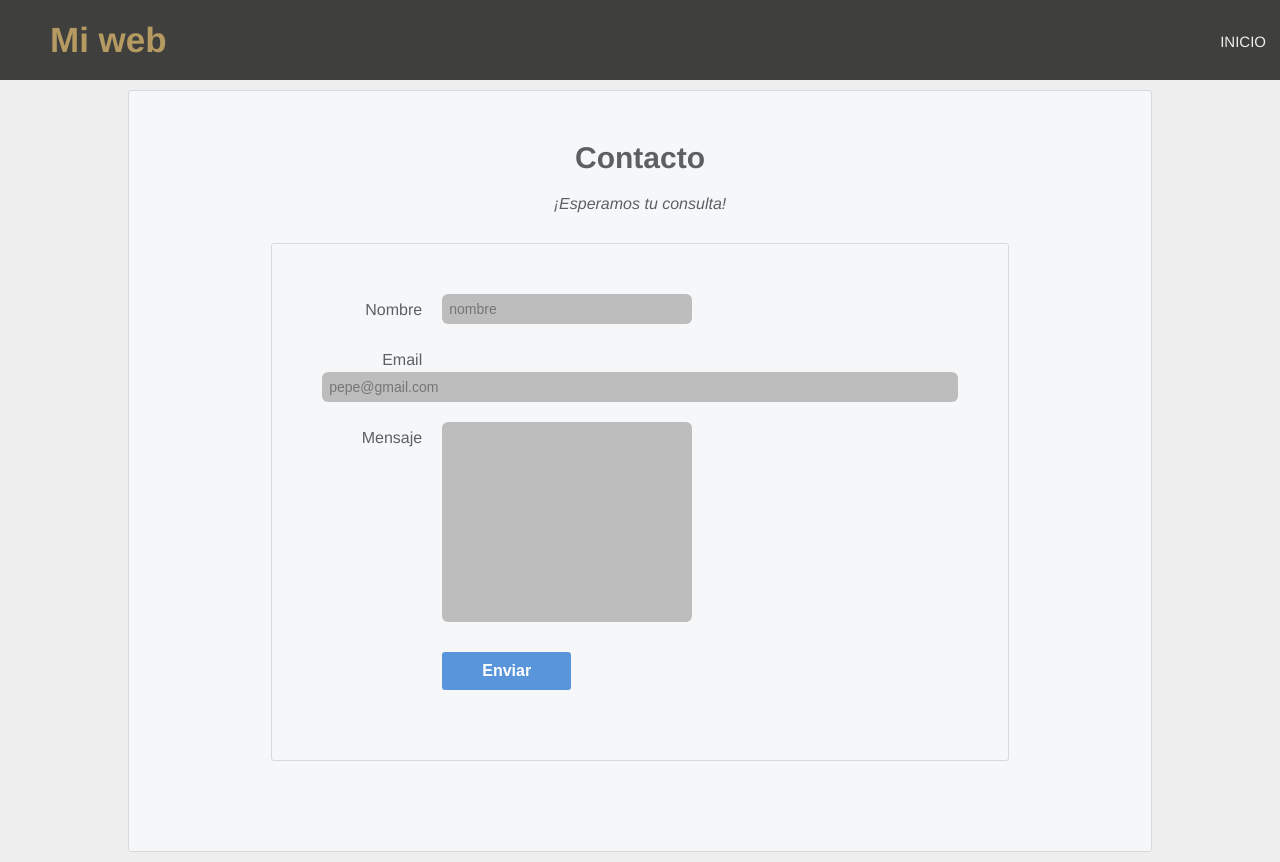
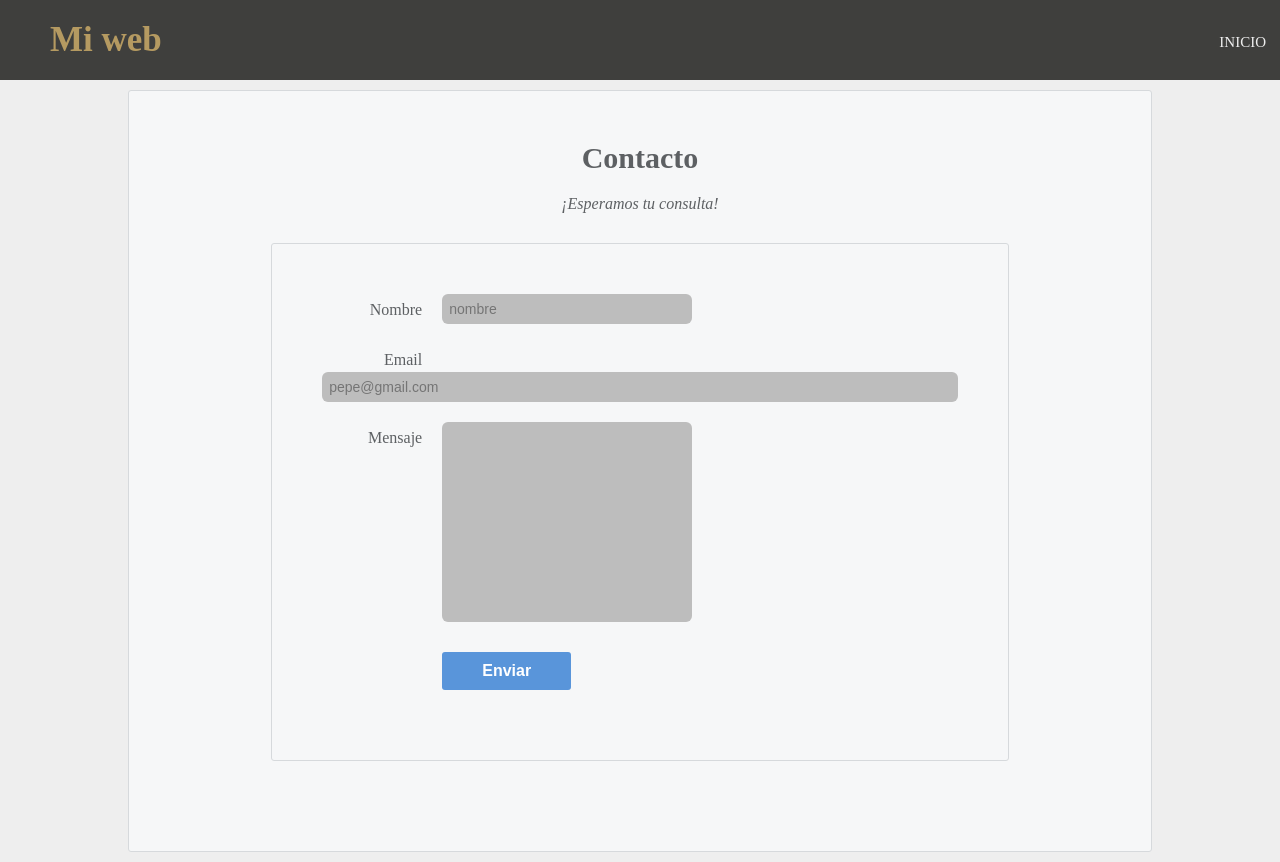
Before and after one commit to caom312/mi_primera_web, a plain HTML site: page forms.html in a window 1280 px wide. Drawn offline with Linux system fonts and the light colour scheme.

Commit message:
cambio letra menu del formulario

```diff
--- a/stylesform.css
+++ b/stylesform.css
@@ -8,7 +8,7 @@
   body {
     color: #5d6063;
     background-color: #eaedf0;
-    font-family: "Helvetica", "Arial", sans-serif;
+    /*font-family: "Helvetica", "Arial", sans-serif;*/
     font-size: 16px;
   }
 
```
